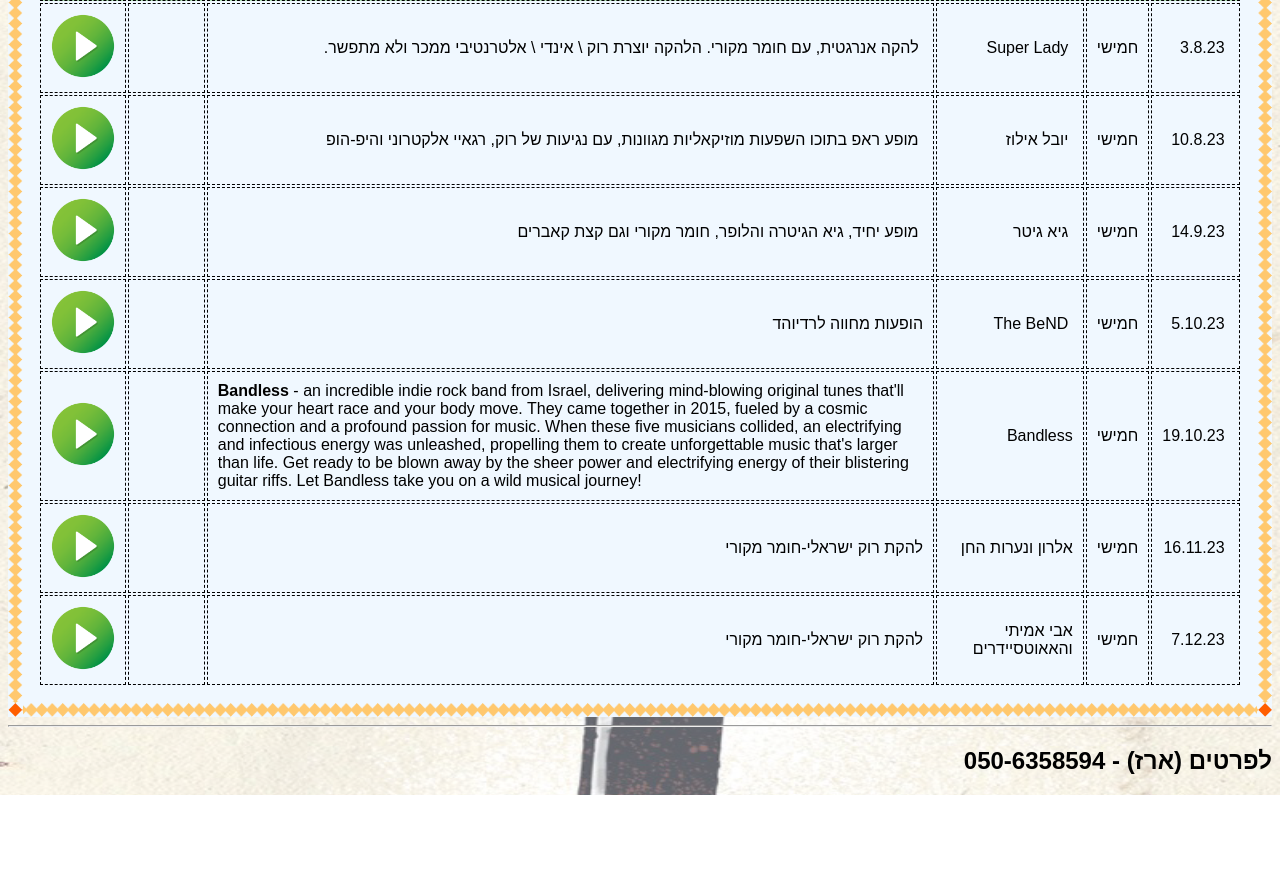
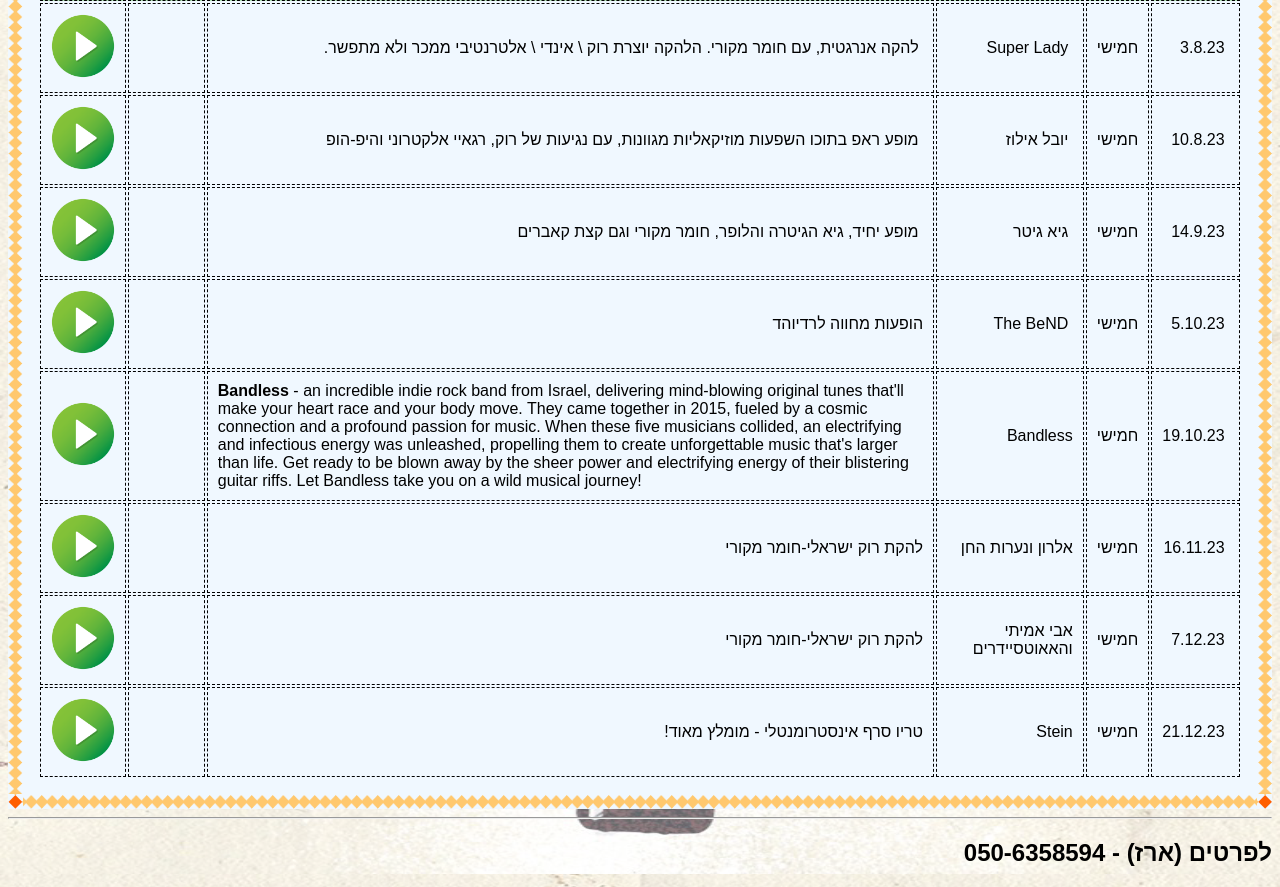
Before and after one commit to erezoren/zanhanitshows, a website built with Parcel: page index.html in a window 1280 px wide. Shown: the part 726-1613 px from the top of the page. Before the commit the page ends 1521 px from the top, so only its background shows below. Built offline with nearby package versions, Linux system fonts and the light colour scheme.

Commit message:
added Stein

```diff
--- a/index.html
+++ b/index.html
@@ -151,6 +151,15 @@
       <td>&nbsp;</td>
       <td><a href="https://open.spotify.com/artist/0ouqRPkHWDWbrwb9KHzcsO?si=i-QFNy_fR9qYZ8e-HBn0Rg" target="_blank"><img class="play-btn" src="play.webp"/></a></td>
     </tr>
+
+    <tr>
+      <td>&nbsp;21.12.23</td>
+      <td>חמישי</td>
+      <td>Stein</td>
+      <td>טריו סרף אינסטרומנטלי - מומלץ מאוד!</td>
+      <td>&nbsp;</td>
+      <td><a href="https://distrokid.com/hyperfollow/stein4/the-lost-horse" target="_blank"><img class="play-btn" src="play.webp"/></a></td>
+    </tr>
     </tbody>
   </table>
 </div>
```
